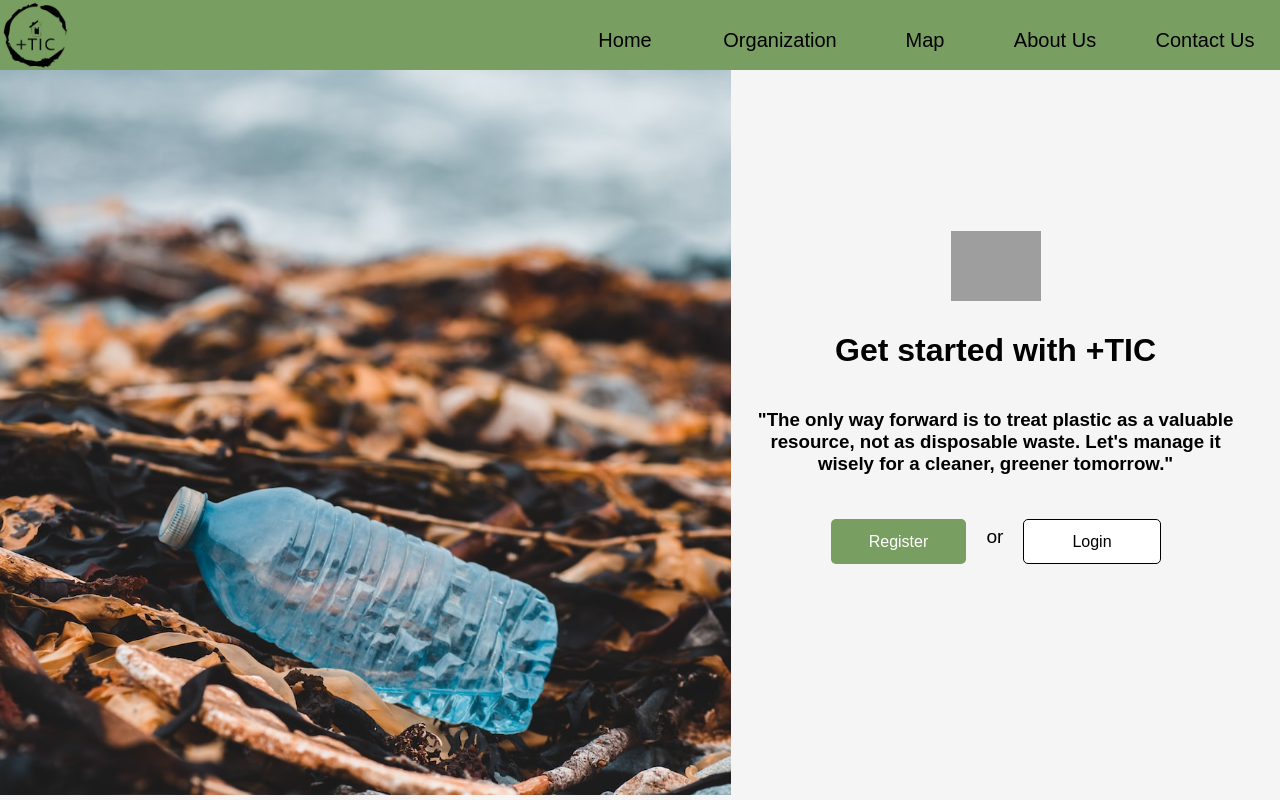
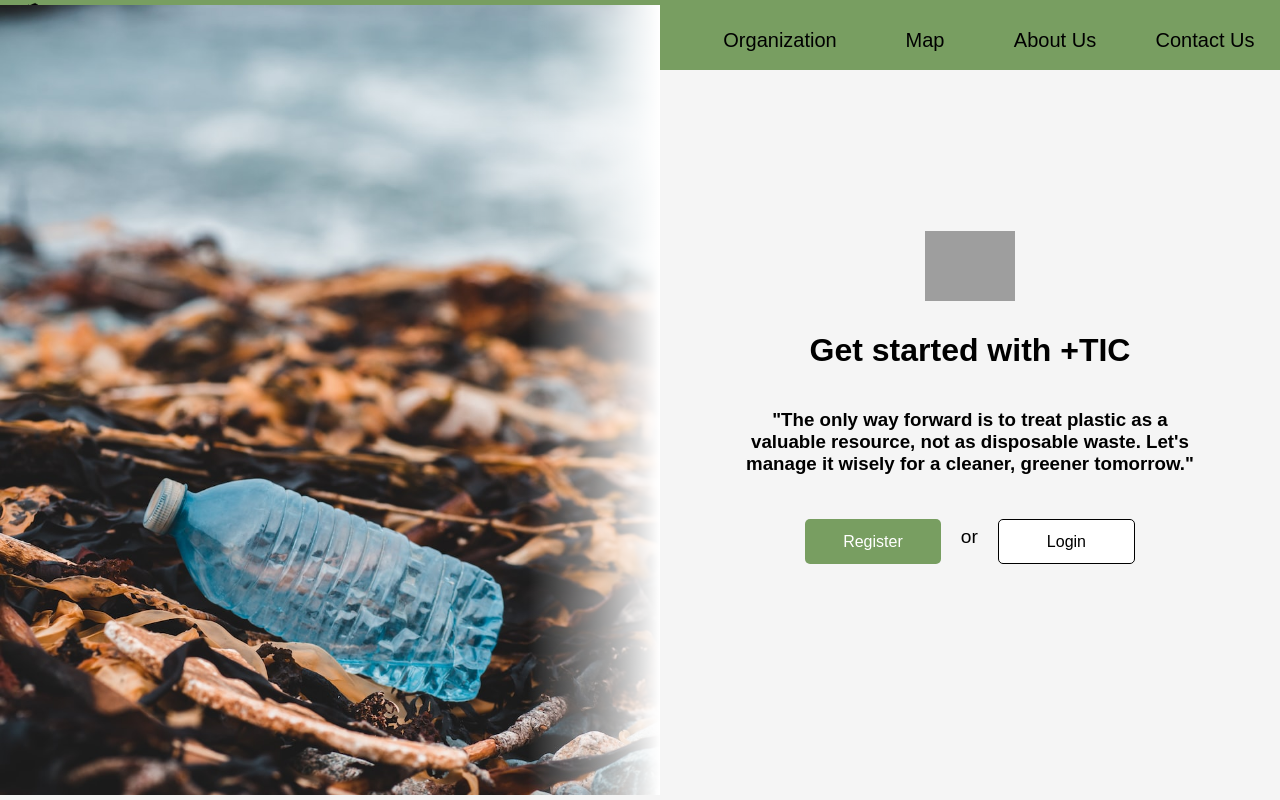
Before and after one commit to Mel77O/plusticc-updated2, a React (Create React App) app in the folder plusticc/: page / in a window 1280 px wide. Built offline with nearby package versions, Linux system fonts and the light colour scheme; grey boxes are pictures that could not be loaded.

Commit message:
Update GetStarted.css

```diff
--- a/plusticc/src/GetStarted.css
+++ b/plusticc/src/GetStarted.css
@@ -1,15 +1,28 @@
 /* GetStarted.css */
 .get-started-container {
     display: grid;
-    grid-template-columns: 1.25fr 1fr;
+    grid-template-columns: 1fr 1fr;
     height: 100vh;
   }
 
   .left-grid {
+    position: relative;
     background-image: url('https://www.google.com/url?sa=i&url=https%3A%2F%2Funsplash.com%2Fphotos%2FGjCx5KhulZI&psig=AOvVaw3mRlr_VG45dTaaikQCblFk&ust=1700012918644000&source=images&cd=vfe&opi=89978449&ved=0CBIQjRxqFwoTCPiNgOWvwoIDFQAAAAAdAAAAABAJ');
     background-size: cover;
     background-position: center;
   }
+
+  /* Add a specific class to apply the overlay only to GetStarted page */
+  .get-started-overlay::after {
+    content: "";
+    position: absolute;
+    top: 0;
+    right: 0;
+    bottom: 0;
+    left: 80%;
+    background: linear-gradient(to right, rgba(255, 255, 255, 0), rgba(255, 255, 255, 1));
+  }
+
 
   .right-grid {
     display: flex;
@@ -18,8 +31,8 @@
     justify-content: center;
     padding-top: 20px;
     padding-bottom: 20px;
-    padding-left: 35px;
-    padding-right: 35px;
+    margin-left: 70px;
+    margin-right: 50px;
     text-align: center;
   }
 
```
